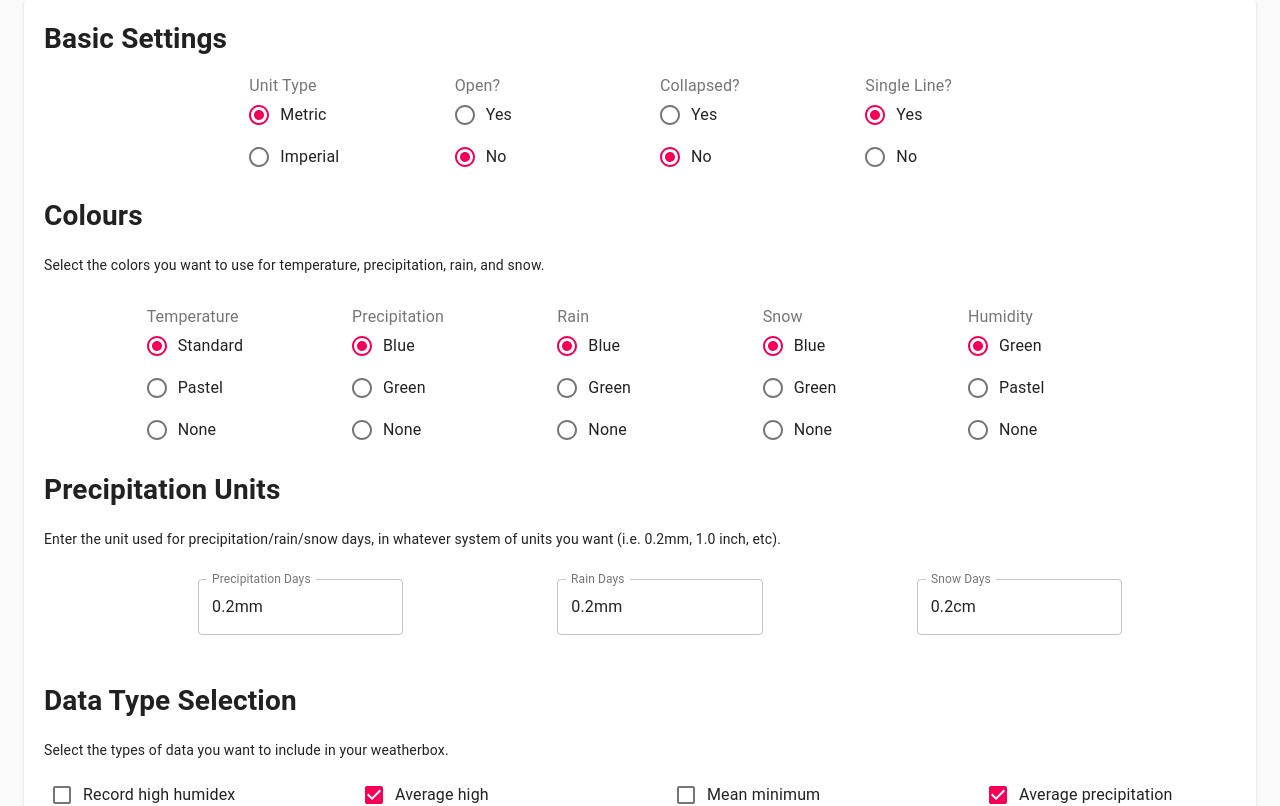
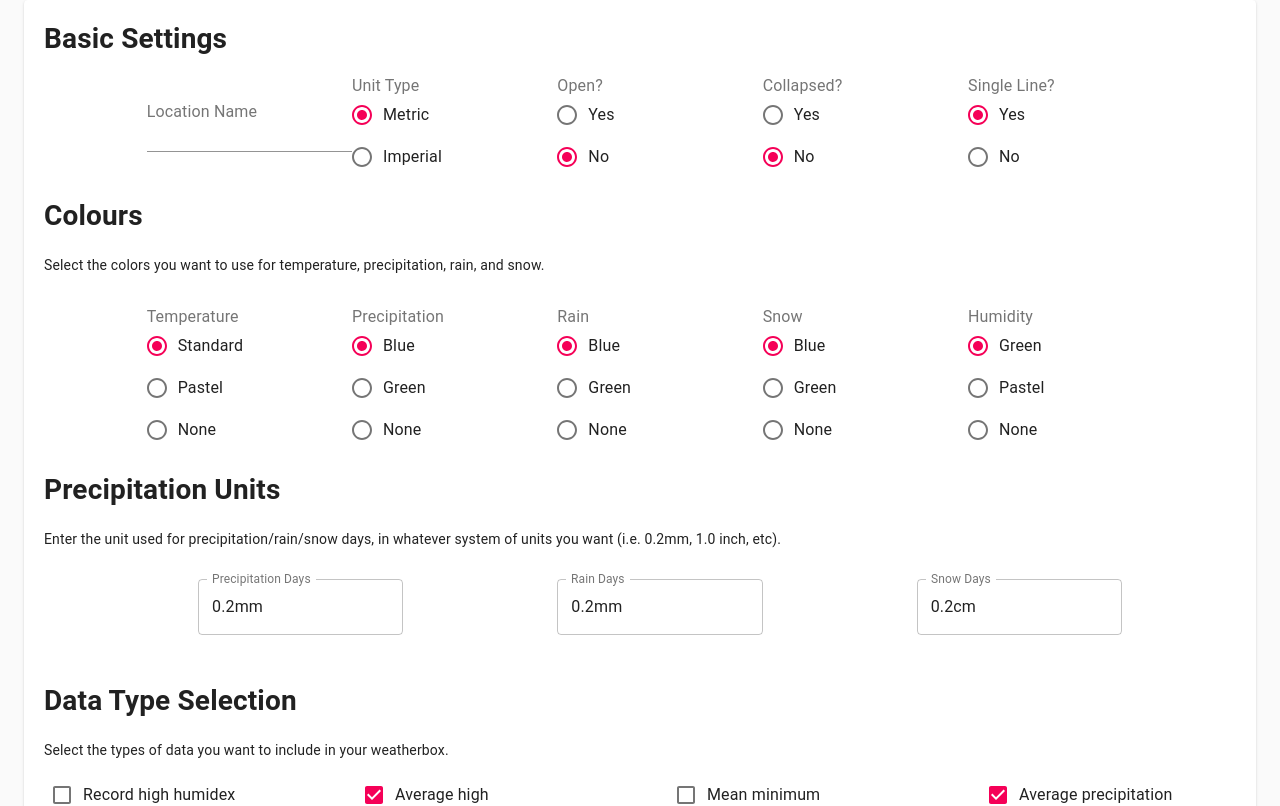
Before and after one commit to adrienvmartin/Weatherbox, a React (Create React App) app: page / in a window 1280 px wide. Shown: the top 806 px of the page. Built offline with nearby package versions, Linux system fonts and the light colour scheme.

Commit message:
Add location textfield

```diff
--- a/src/components/Main.tsx
+++ b/src/components/Main.tsx
@@ -7,6 +7,7 @@ import { dataParser } from "../dataParser";
 import { TextField, Button, Grid } from "@material-ui/core";
 
 interface ISettingsState {
+  location: string;
   metric: string;
   collapsed: string;
   open: string;
@@ -53,6 +54,7 @@ const { STANDARD, BLUE, GREEN } = Colours;
 
 export const INITIAL_STATE: IState = {
   settings: {
+    location: '',
     metric: "true",
     collapsed: "false",
     open: "false",
@@ -286,6 +288,7 @@ class Main extends React.Component<{}, IState> {
     const { settings } = this.state;
 
     const {
+      location,
       metric,
       open,
       collapsed,
@@ -307,6 +310,7 @@ class Main extends React.Component<{}, IState> {
         <Grid container style={{ marginLeft: "20px", marginRight: "20px" }}>
           <Grid item xs={12}>
             <GridSettings
+              location={location}
               metric={metric}
               open={open}
               collapsed={collapsed}
--- a/src/components/Settings/GridSettings.tsx
+++ b/src/components/Settings/GridSettings.tsx
@@ -6,6 +6,7 @@ import { Colours } from "../../constants";
 import { Grid } from "@material-ui/core";
 
 interface IProps {
+  location: string;
   metric: string;
   collapsed: string;
   open: string;
@@ -23,6 +24,7 @@ interface IProps {
 
 const GridSettings: React.FC<IProps> = props => {
   const {
+    location,
     metric,
     open,
     collapsed,
@@ -42,6 +44,7 @@ const GridSettings: React.FC<IProps> = props => {
       <Grid container justify="center" style={{ marginLeft: 'auto', marginRight: 'auto' }}>
         <Grid item xs={12}>
           <Switches
+            location={location}
             metric={metric}
             open={open}
             collapsed={collapsed}
--- a/src/components/Settings/Switches.tsx
+++ b/src/components/Settings/Switches.tsx
@@ -5,10 +5,12 @@ import {
   FormControl,
   FormLabel,
   FormControlLabel,
-  Grid
+  Grid,
+  TextField
 } from "@material-ui/core";
 
 interface IProps {
+  location: string;
   metric: string;
   open: string;
   collapsed: string;
@@ -17,12 +19,29 @@ interface IProps {
 }
 
 const Switches: React.FC<IProps> = props => {
-  const { metric, collapsed, open, singleLine, onChange } = props;
+  const { location, metric, collapsed, open, singleLine, onChange } = props;
   return (
     <Fragment>
       <h1>Basic Settings</h1>
       <div className="switches">
-        <Grid container spacing={0} style={{ marginLeft: 'auto', marginRight: 'auto' }} alignItems="center" justify="center" >
+        <Grid
+          container
+          spacing={0}
+          style={{ marginLeft: "auto", marginRight: "auto" }}
+          alignItems="center"
+          justify="center"
+        >
+          <Grid item xs={2}>
+            <FormControl component="fieldset">
+              <FormLabel component="legend">Location Name</FormLabel>
+              <TextField
+                aria-name="location"
+                name="location"
+                value={location}
+                onChange={onChange}
+              />
+            </FormControl>
+          </Grid>
           <Grid item xs={2}>
             <FormControl component="fieldset">
               <FormLabel component="legend">Unit Type</FormLabel>
--- a/src/dataParser.ts
+++ b/src/dataParser.ts
@@ -6,6 +6,7 @@ const { NONE, STANDARD } = Colours;
 
 export const dataParser = state => {
   const {
+    location,
     metric,
     collapsed,
     open,
@@ -22,8 +23,8 @@ export const dataParser = state => {
 
   const header = "{{Weather box";
   const footer = "}}";
-  const location = "|location = \n";
 
+  const locationSettings = `|location = ${location} \n`;
   const collapsedSettings = collapsed === "true" ? `|collapsed = yes \n` : "";
   const openSettings = open === "true" ? `|open = yes \n` : "";
   const singleLineSettings =
@@ -45,7 +46,7 @@ export const dataParser = state => {
   const rainUnits = `|unit rain days = ${unitRainDays} \n`;
   const snowUnits = `|unit snow days = ${unitSnowDays} \n`;
 
-  const mainSettings = `${location}${metricSettings}${collapsedSettings}${openSettings}${singleLineSettings}${tempStatement}${precipStatement}${rainStatement}${snowStatement}${humidStatement}${precipUnits}${rainUnits}${snowUnits}`;
+  const mainSettings = `${locationSettings}${metricSettings}${collapsedSettings}${openSettings}${singleLineSettings}${tempStatement}${precipStatement}${rainStatement}${snowStatement}${humidStatement}${precipUnits}${rainUnits}${snowUnits}`;
 
   const metricTemp = metric === "true" ? "C" : "F";
   const metricPrecip = metric === "true" ? "mm" : "inch";
```
